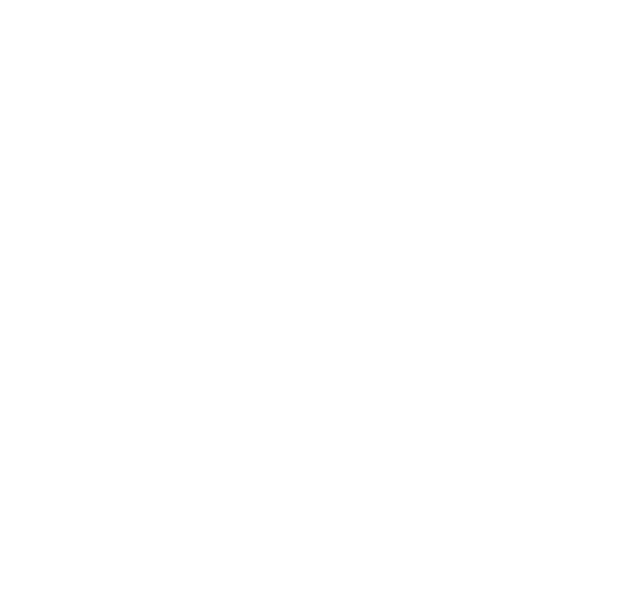
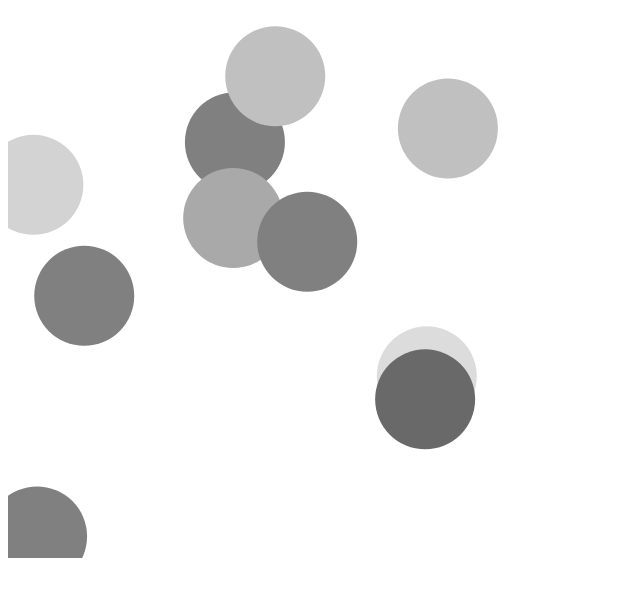
Before and after one commit to gjimenezjaumebalmes/DAWM06, a plain HTML site: page UF3/Mòduls/circle.html in a window 1280 px wide. Shown: the whole page, without its empty margins (0-640 px from the left). Drawn offline with Linux system fonts and the light colour scheme.

Commit message:
commit circles

```diff
--- a/UF3/Mòduls/circle.html
+++ b/UF3/Mòduls/circle.html
@@ -6,23 +6,41 @@
 </head>
 
 <body>
-
-<canvas>
-
+<canvas id="canvas" width = "500"  height = "550">
 </canvas>
 
 <script>
+    function circle()
+    {
+        canvas  = document.getElementById("canvas");
+        context = canvas.getContext("2d");
 
-    draw10circles()
+        var numCircles = 10;
+        var colors     = ["#DCDCDC",  "#D3D3D3", "#C0C0C0",  "#A9A9A9", "#808080", "#696969"]; // array colores grises
+        var numColors  =  colors.length;
 
-    function draw10circles () {
+        for(var n=0; n<numCircles; n++)
+        {
+            var xPos       =  Math.random()*canvas.width; // Posicion aleatoria x
+            var yPos       =  Math.random()*canvas.height; // Posicion aleatoria y
+            var radius     = 50; // radio de los circulos
+            var colorIndex =  Math.random()*(numColors-1);
+            colorIndex     =  Math.round(colorIndex);
+            var color      =  colors[colorIndex];
 
-
-
-
+            drawCircle(context, xPos, yPos, radius, color);
+        }
+    };
+    function drawCircle(context, xPos, yPos, radius, color)
+    {
+        var startAngle        = (Math.PI/180)*0;
+        var endAngle          = (Math.PI/180)*360;
+        context.beginPath();
+        context.arc(xPos, yPos, radius, startAngle, endAngle, false);
+        context.fillStyle = color;
+        context.fill();
     }
-
-
+    circle()
 </script>
 
 </body>
--- a/UF3/Mòduls/circle.js
+++ b/UF3/Mòduls/circle.js
@@ -19,4 +19,6 @@
 
 }
 
-export { drawarcrainbow, draw10circles};
+
+
+export {draw10circles};
```
Also changed, not shown: UF3/Serp/snake/index.html (added, +20 -0 lines).
